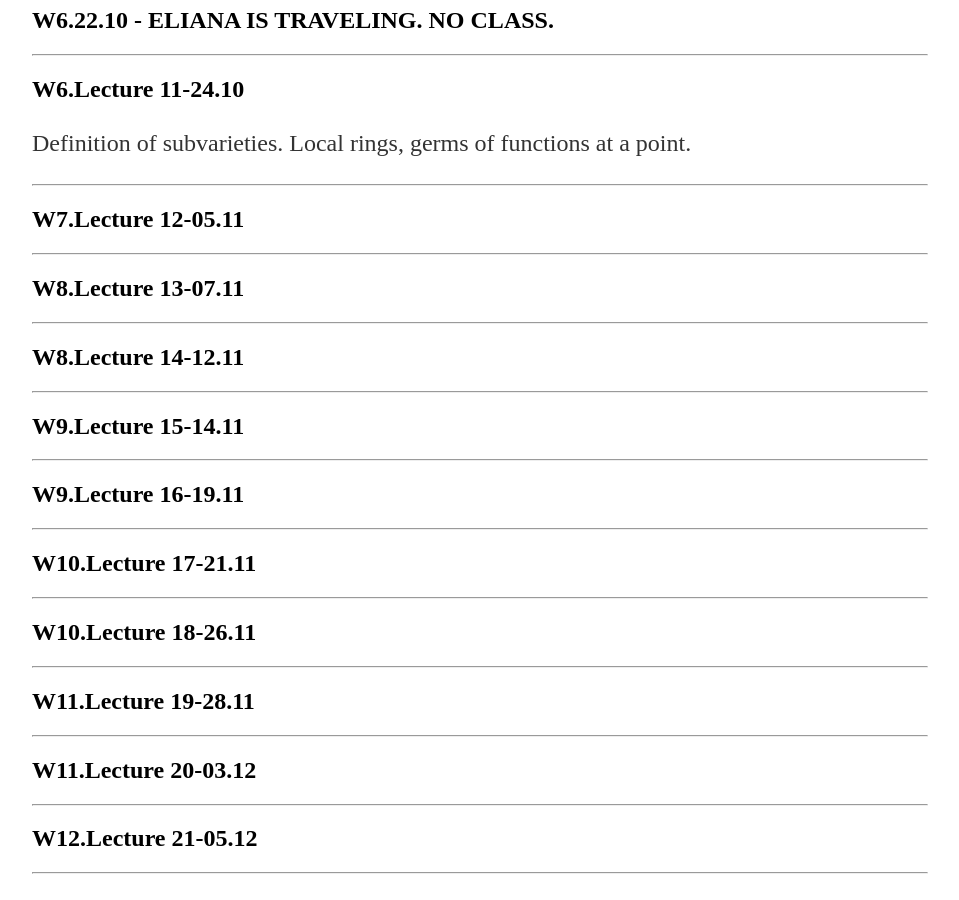
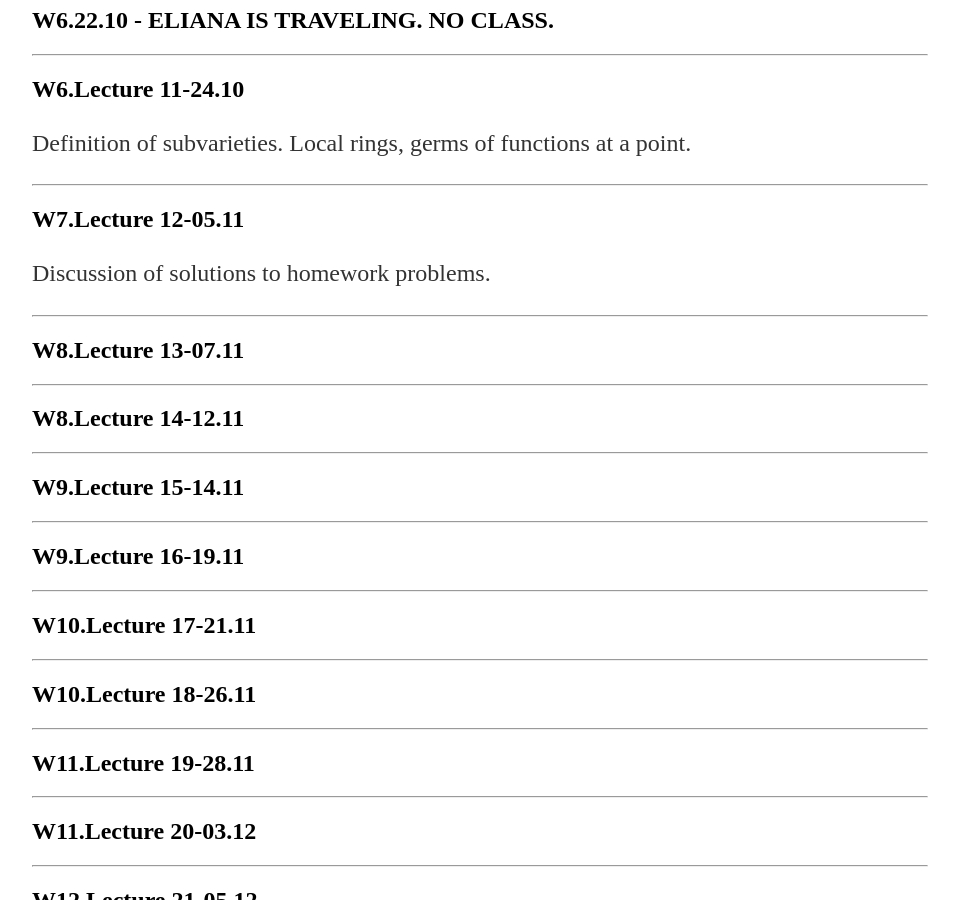
Before and after one commit to emduart2/emduart2.github.io, a Jekyll site: the page built from _posts/2024-09-20-Algebraic-Geometry-Lectures.md, in a window 1280 px wide and 900 px high, scrolled down 2469 px. Shown: the whole window, without its empty margins (160-1119 px from the left). Built offline with Jekyll 4.4.1, drawn with Linux system fonts in a browser that asks for light colours.

Commit message:
DEscription of lecture 11

```diff
--- a/_posts/2024-09-20-Algebraic-Geometry-Lectures.md
+++ b/_posts/2024-09-20-Algebraic-Geometry-Lectures.md
@@ -93,6 +93,7 @@ Definition of subvarieties. Local rings, germs of functions at a point.
 
 ---------------------
 ## W7.Lecture 12-05.11
+Discussion of solutions to homework problems.
 
 ---------------------
 ## W8.Lecture 13-07.11
```
